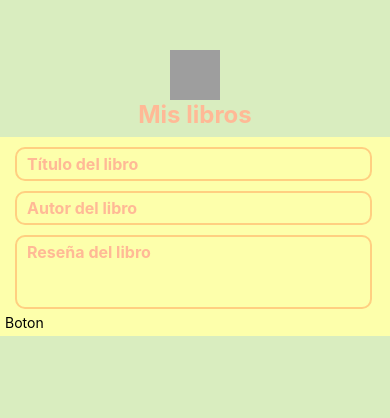
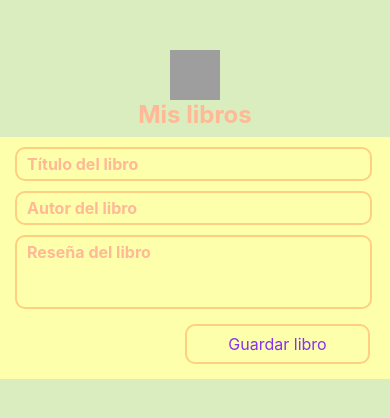
Before and after one commit to CeciliaBPerdomo/05.Desafio.ReactNative, a React Native app: screen / in a window 390 px wide. Shown: the top 418 px of the page. Built offline with nearby package versions, Linux system fonts and the light colour scheme; grey boxes are pictures that could not be loaded.

Commit message:
Personalizado el boton

```diff
--- a/src/components/Boton.js
+++ b/src/components/Boton.js
@@ -1,13 +1,44 @@
-import { StyleSheet, Text, View } from 'react-native'
+import { Pressable, StyleSheet, Text, View } from 'react-native'
 
 const Boton = () => {
   return (
-    <View>
-      <Text>Boton</Text>
+    <View style={styles.container}>
+      <Pressable style={styles.boton}>
+        <Text style={styles.texto}>Guardar libro</Text>
+      </Pressable>
     </View>
   )
 }
 
 export default Boton
 
-const styles = StyleSheet.create({})
+const styles = StyleSheet.create({
+
+    container: {
+        backgroundColor: "#FDFFAB",
+        padding: 5,
+    },
+
+    boton: {
+        backgroundColor: "#FDFFAB",
+        width: "50%",
+        height: 40,
+        paddingHorizontal: 10,
+        paddingVertical: 5,
+        marginHorizontal: 10,
+        marginVertical: 5,
+        borderWidth: 2,
+        borderColor: "#FFCF81",
+        fontSize: 16,
+        borderRadius: 10,
+        alignSelf:"flex-end",
+        justifyContent: "center",
+        alignItems: "center"
+    },
+
+    texto: {
+        fontSize: 16,
+        color: "#872FF5"
+    }
+
+})
```
